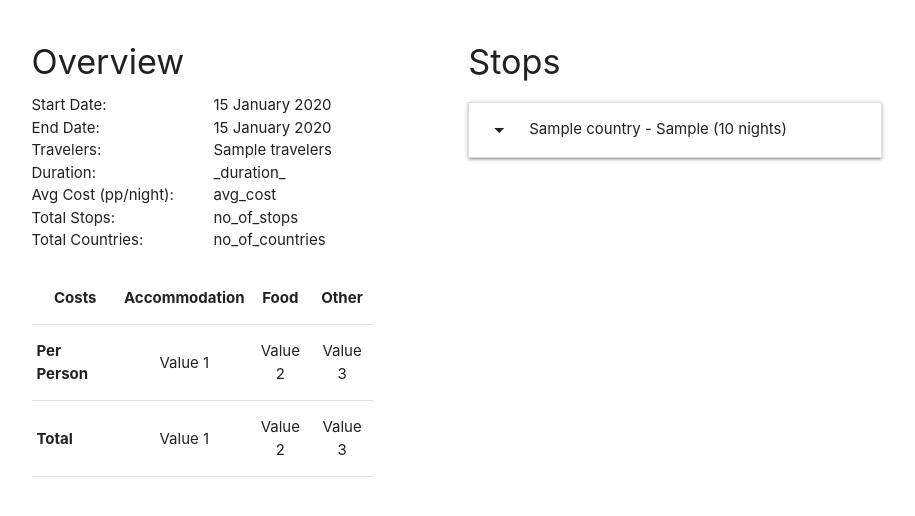
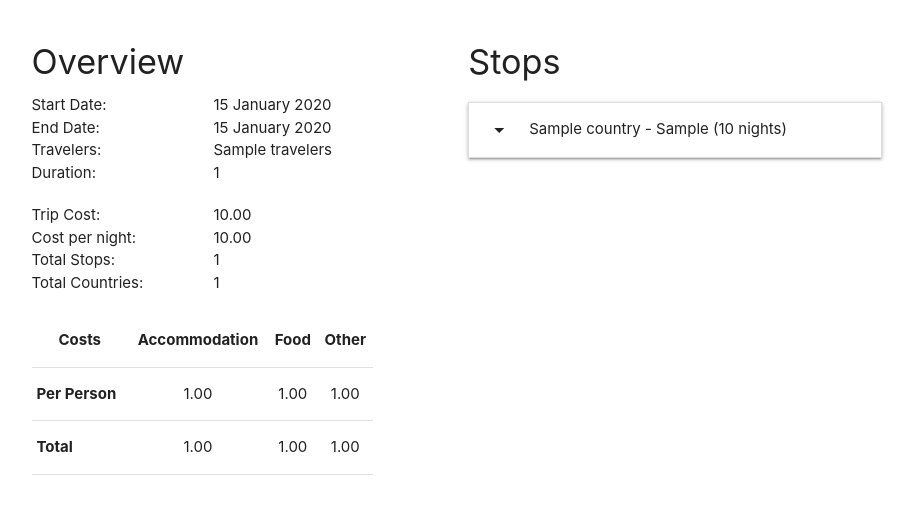
Before and after one commit to jyoung90ie/Event-Calendar, a Flask app: template templates/trip_detailed.html in a window 1280 px wide. Shown: the part 241-757 px from the top of the page, without its empty margins (183-1098 px from the left). Run offline with Flask 2, Linux system fonts and the light colour scheme; the template is opened without the code that fills it: most values are stand-ins (such as "Sample title", 1, 10 or a date in 2020).

Commit message:
Replaces placeholder text with data variables and tweaks formatting
The data being passed through from 'app.py' now contains the required
aggregate information. As a result all placeholder text (e.g.
_start_date_) has now been replaced with
variable names.

New total cost output added to trip overview for consistency across
views.

All variables which output a cost are now displayed to two decimal
places.

```diff
--- a/templates/trip_detailed.html
+++ b/templates/trip_detailed.html
@@ -20,13 +20,17 @@
 		<div class="col s6">Travelers:</div>
 		<div class="col s6">{{ trip['travelers'] }}</div>
 		<div class="col s6">Duration:</div>
-		<div class="col s6">_duration_</div>
-		<div class="col s6">Avg Cost (pp/night):</div>
-		<div class="col s6">avg_cost</div>
+		<div class="col s6">{{ trip['total_duration'] }}</div>
+	</div>
+	<div class="row overview">
+		<div class="col s6">Trip Cost:</div>
+		<div class="col s6">{{ "%.2f" | format(trip['trip_total_cost']) }}</div>
+		<div class="col s6">Cost per night:</div>
+		<div class="col s6">{{ "%.2f" | format(trip['avg_cost_pn']) }}</div>
 		<div class="col s6">Total Stops:</div>
-		<div class="col s6">no_of_stops</div>
+		<div class="col s6">{{ trip['total_stops'] }}</div>
 		<div class="col s6">Total Countries:</div>
-		<div class="col s6">no_of_countries</div>
+		<div class="col s6">{{ trip['total_countries'] }}</div>
 	</div>
 
 	<div class="row center">
@@ -44,15 +48,15 @@
 				<tbody>
 					<tr>
 						<th>Per Person</th>
-						<td>Value 1</td>
-						<td>Value 2</td>
-						<td>Value 3</td>
+						<td>{{ "%.2f" | format(trip['total_accom_pp']) }}</td>
+						<td>{{ "%.2f" | format(trip['total_food_pp']) }}</td>
+						<td>{{ "%.2f" | format(trip['total_other_pp']) }}</td>
 					</tr>
 					<tr>
 						<th>Total</th>
-						<td>Value 1</td>
-						<td>Value 2</td>
-						<td>Value 3</td>
+						<td>{{ "%.2f" | format(trip['total_accom']) }}</td>
+						<td>{{ "%.2f" | format(trip['total_food']) }}</td>
+						<td>{{ "%.2f" | format(trip['total_other']) }}</td>
 					</tr>
 				</tbody>
 			</table>
@@ -65,7 +69,7 @@
 	<h4 class="trip-detailed-header">Stops</h4>
 	<div class="row">
 		<div class="col s12">
-			{%- if stops.count() -%}
+			{%- if stops -%}
 			<ul class="collapsible">
 				{%- for stop in stops -%}
 				<li>
@@ -73,13 +77,13 @@
 						{{ stop['country']}} - {{ stop['city_town'] }} ({{ stop['duration'] }} nights)
 						{%- if trip['owner_id']|string() == session.get('USERNAME', None)|string() -%}
 						<div class="icons">
-							<a href="{{url_for('trip_stop_update', trip_id=trip['_id'], stop_id=stop['_id'])}}">
+							<a href="{{url_for('trip_stop_update', trip_id=trip['_id'], stop_id=stop['stop_id'])}}">
 								<i class="small material-icons" title="Update">edit</i>
 							</a>
-							<a href="{{url_for('trip_stop_duplicate', trip_id=trip['_id'], stop_id=stop['_id'])}}">
+							<a href="{{url_for('trip_stop_duplicate', trip_id=trip['_id'], stop_id=stop['stop_id'])}}">
 								<i class="small material-icons" title="Duplicate">content_copy</i>
 							</a>
-							<a href="{{url_for('trip_stop_delete', trip_id=trip['_id'], stop_id=stop['_id'])}}">
+							<a href="{{url_for('trip_stop_delete', trip_id=trip['_id'], stop_id=stop['stop_id'])}}">
 								<i class="small material-icons" title="Delete">delete</i>
 							</a>
 						</div>
@@ -88,9 +92,9 @@
 					<div class="collapsible-body">
 						<div class="row">
 							<div class="col s6"><strong>Start Date:</strong></div>
-							<div class="col s6">_start_date_</div>
+							<div class="col s6">{{ stop['stop_start_date'].strftime('%d %B %Y') }}</div>
 							<div class="col s6"><strong>End Date:</strong></div>
-							<div class="col s6">_end_date_</div>
+							<div class="col s6">{{ stop['stop_end_date'].strftime('%d %B %Y') }}</div>
 							<div class="col s6"><strong>Duration:</strong></div>
 							<div class="col s6">{{ stop['duration'] }}</div>
 							<div class="col s6"><strong>Currency:</strong></div>
@@ -106,23 +110,23 @@
 										</tr>
 									</thead>
 									<tbody>
-										<tr>
+										<!-- <tr>
 											<th>Total (per person/night)</th>
-											<td>{{ stop['cost_accommodation'] }}</td>
-											<td>{{ stop['cost_food'] }}</td>
-											<td>{{ stop['cost_other'] }}</td>
-										</tr>
+											<td>{# "%.2f" | format(stop['cost_accommodation']) #}</td>
+											<td>{# "%.2f" | format(stop['cost_food']) #}</td>
+											<td>{# "%.2f" | format(stop['cost_other']) #}</td>
+										</tr> -->
 										<tr>
 											<th>Total (per person)</th>
-											<td>{{ stop['cost_accommodation'] }}</td>
-											<td>{{ stop['cost_food'] }}</td>
-											<td>{{ stop['cost_other'] }}</td>
+											<td>{{ "%.2f" | format(stop['stop_total_accom_pp']) }}</td>
+											<td>{{ "%.2f" | format(stop['stop_total_food_pp']) }}</td>
+											<td>{{ "%.2f" | format(stop['stop_total_other_pp']) }}</td>
 										</tr>
 										<tr>
 											<th>Total</th>
-											<td>{{ stop['cost_accommodation'] }}</td>
-											<td>{{ stop['cost_food'] }}</td>
-											<td>{{ stop['cost_other'] }}</td>
+											<td>{{ "%.2f" | format(stop['stop_total_accom']) }}</td>
+											<td>{{ "%.2f" | format(stop['stop_total_food']) }}</td>
+											<td>{{ "%.2f" | format(stop['stop_total_other']) }}</td>
 										</tr>
 									</tbody>
 								</table>
```
